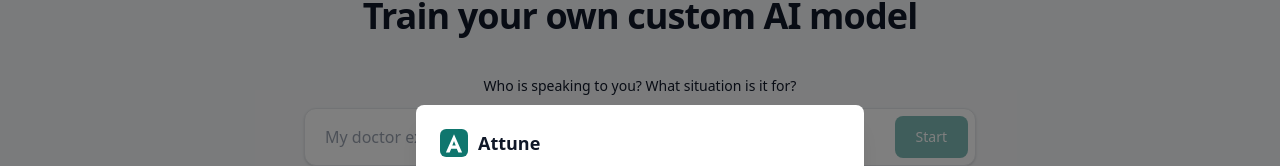
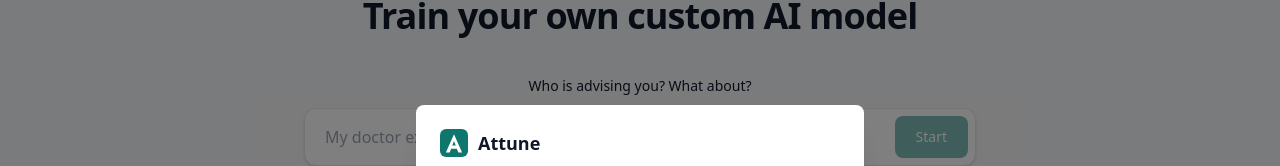
Before and after one commit to jessecui/attune, a React (Vite) app in the folder app/frontend/: page / in a window 1280 px wide. Shown: the part 165-331 px from the top of the page. Built offline with nearby package versions, Linux system fonts and the light colour scheme; no server answers.

Commit message:
Ask who is advising you on the welcome page

```diff
--- a/app/frontend/src/screens/Welcome.tsx
+++ b/app/frontend/src/screens/Welcome.tsx
@@ -26,7 +26,7 @@ export function Welcome({ choices, error, onDraft, onStart, onExpired }:
       <h1 className="text-4xl font-semibold tracking-tight text-gray-900">Train your own custom AI model</h1>
 
       <form onSubmit={prepare} className="mt-10">
-        <label htmlFor="setting" className="font-medium text-gray-900">Who is speaking to you? What situation is it for?</label>
+        <label htmlFor="setting" className="font-medium text-gray-900">Who is advising you? What about?</label>
         {/* One field with its button inside it */}
         <div className="relative mt-3">
           <input id="setting" value={setting} onChange={(e) => setSetting(e.target.value)} maxLength={200} disabled={busy}
```
